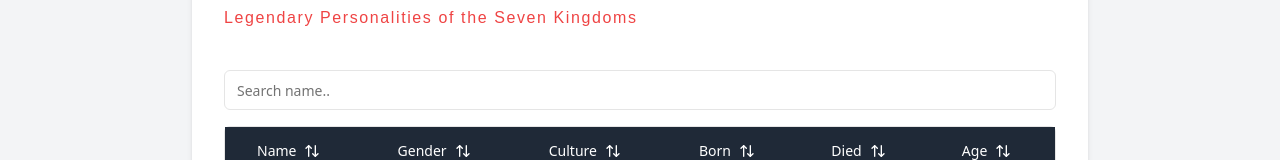
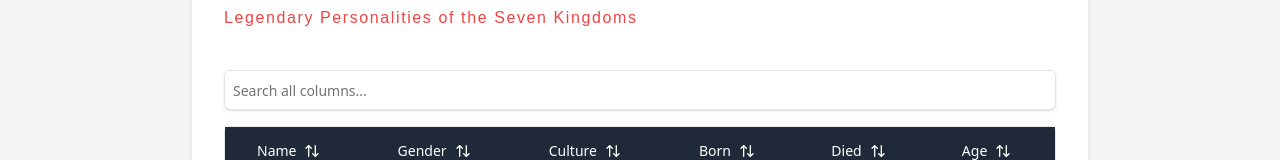
Before and after one commit to shyamenk/got-persona, a React (Create React App) app: page / in a window 1280 px wide. Shown: the part 295-455 px from the top of the page. Built offline with nearby package versions, Linux system fonts and the light colour scheme; no server answers.

Commit message:
fix: Applied Global Filter on table.

```diff
--- a/package.json
+++ b/package.json
@@ -13,7 +13,6 @@
     "lucide-react": "^0.268.0",
     "react": "^18.2.0",
     "react-dom": "^18.2.0",
-    "react-query": "^3.39.3",
     "react-scripts": "5.0.1",
     "tailwind-merge": "^1.14.0",
     "tailwindcss-animate": "^1.0.6",
--- a/src/components/profile/DataTable.tsx
+++ b/src/components/profile/DataTable.tsx
@@ -9,10 +9,10 @@
   getSortedRowModel,
   useReactTable,
 } from "@tanstack/react-table";
+import { Input } from "components/ui/input";
 import * as React from "react";
 import { Dispatch, SetStateAction } from "react";
 import { Button } from "../ui/button";
-import { Input } from "../ui/input";
 import {
   Table,
   TableBody,
@@ -36,6 +36,7 @@
   currentPage,
 }: DataTableProps<TData, TValue>) {
   const [sorting, setSorting] = React.useState<SortingState>([]);
+  const [globalFilter, setGlobalFilter] = React.useState("");
   const [columnFilters, setColumnFilters] = React.useState<ColumnFiltersState>(
     []
   );
@@ -49,9 +50,11 @@
     getSortedRowModel: getSortedRowModel(),
     onColumnFiltersChange: setColumnFilters,
     getFilteredRowModel: getFilteredRowModel(),
+    onGlobalFilterChange: setGlobalFilter,
     state: {
       sorting,
       columnFilters,
+      globalFilter,
     },
   });
 
@@ -65,15 +68,16 @@
     setCurrentPage(currentPage + 1);
   };
 
+  console.log(globalFilter);
+
   return (
     <>
       <div className="flex items-center py-4">
         <Input
-          placeholder="Search name.."
-          value={(table.getColumn("name")?.getFilterValue() as string) ?? ""}
-          onChange={(event) =>
-            table.getColumn("name")?.setFilterValue(event.target.value)
-          }
+          value={globalFilter ?? ""}
+          onChange={(event) => setGlobalFilter(event.target.value)}
+          className="p-2 font-lg shadow border border-block"
+          placeholder="Search all columns..."
         />
       </div>
       <div className="rounded-md border">
```
Also changed, not shown: 2 other files (tests, documents, lock files or other folders).
